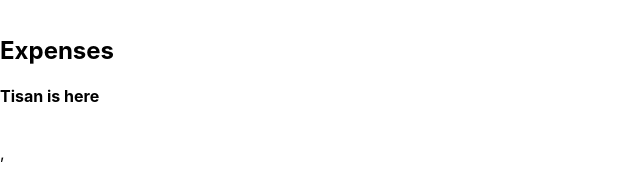
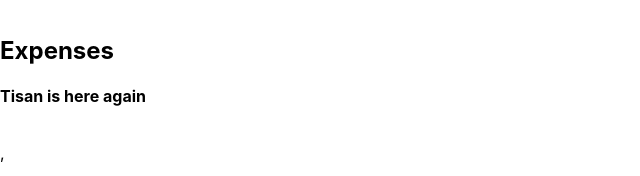
Before and after one commit to tisanbako/magnify-2-react, a React (Create React App) app: page /expenses in a window 1280 px wide. Shown: the top 176 px of the page, without its empty margins (0-640 px from the left). Built offline with nearby package versions, Linux system fonts and the light colour scheme.

Commit message:
updating files

```diff
--- a/src/routes/expenses.js
+++ b/src/routes/expenses.js
@@ -2,7 +2,7 @@ export default function Expenses() {
     return (
         <main style={{ padding: "1rem 0" }}>
             <h2>Expenses</h2>
-            <h4>Tisan is here</h4>
+            <h4>Tisan is here again</h4>
         </main>
     );
 }
```
